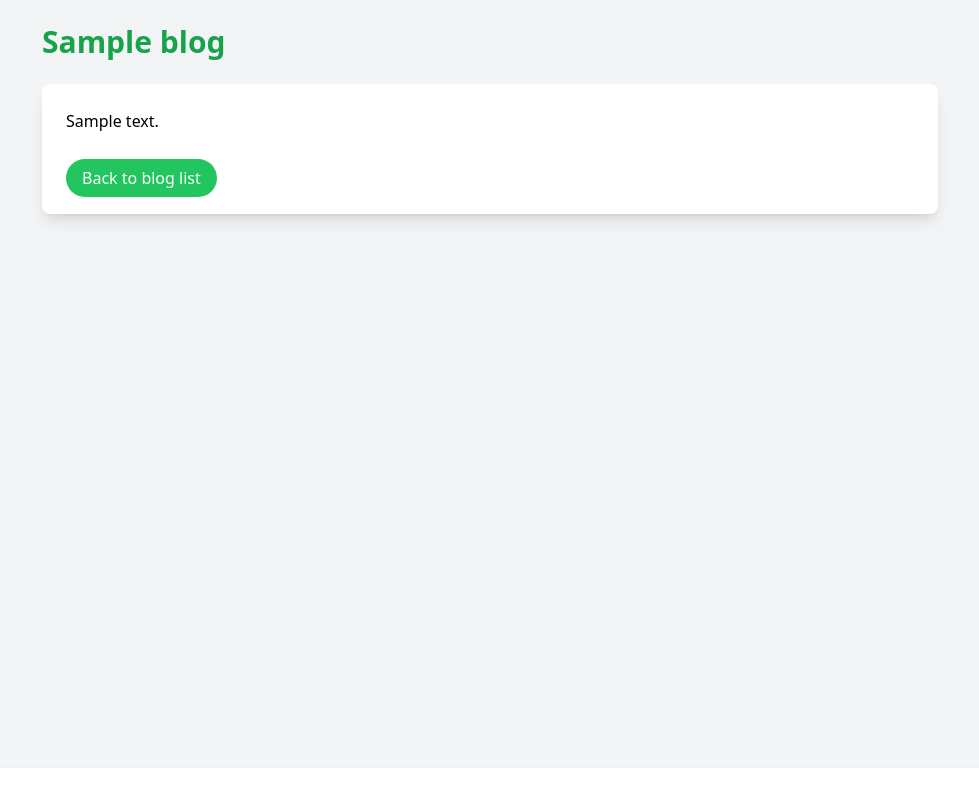
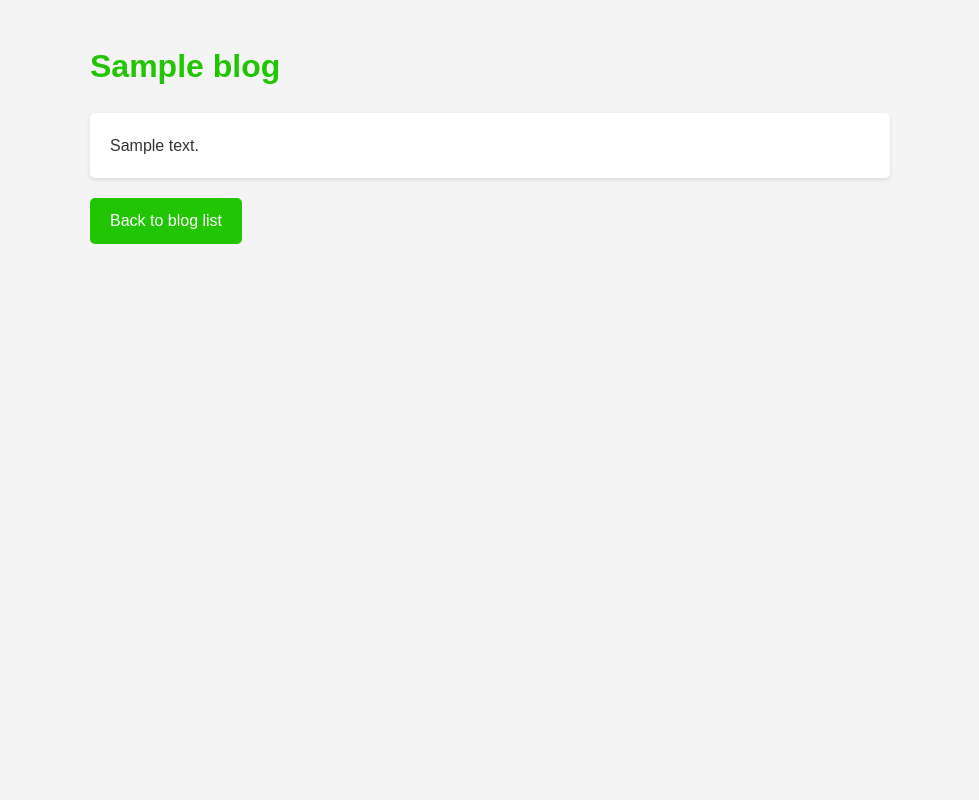
Before and after one commit to krishnanunnir/manhwarepo, a Flask app: template templates/blog_post.html in a window 1280 px wide. Shown: the whole page, without its empty margins (150-1129 px from the left). Run offline with Flask 3, Linux system fonts and the light colour scheme; the template is opened without the code that fills it: most values are stand-ins (such as "Sample title", 1, 10 or a date in 2020); some libraries are stand-ins or nearby versions.

Commit message:
cleanup: blogs

```diff
--- a/app.py
+++ b/app.py
@@ -189,7 +189,7 @@ def favicon():
 
 @app.route("/blogs")
 def list_blogs():
-    response = supabase.table("Blog").select("id,title").execute()
+    response = supabase.table("Blog").select("id,title,created_at").execute()
     blogs = response.data
     for blog in blogs:
         blog["slug"] = slugify(blog["title"])
@@ -212,7 +212,7 @@ def view_blog(blog_id, slug):
             url_for("view_blog", blog_id=blog_id, slug=slugify(blog["title"]))
         )
 
-    return render_template("blog_post.html", blog=blog)
+    return render_template("blog_post.html", blog=blog, title=blog["title"])
 
 
 if __name__ == "__main__":
--- a/templates/blog_list.html
+++ b/templates/blog_list.html
@@ -1,5 +1,7 @@
 {% extends "base.html" %}
 
+
+{% block title %}Blog Posts{% endblock %}
 {% block content %}
 <div class="max-w-4xl mx-auto">
     <h1 class="text-3xl font-bold mb-6 text-green-600">Blog Posts</h1>
@@ -9,7 +11,7 @@
             <li class="hover:bg-gray-100 transition duration-300 leading-relaxed">
                 <a href="{{ url_for('view_blog', blog_id=blog.id, slug=blog.slug) }}" class="block p-4">
                     <h2 class="text-xl font-semibold text-green-600 mb-2">{{ blog.title }}</h2>
-                    <p class="text-gray-600 text-sm">Published on: {{ blog.date }}</p>
+                    <p class="text-gray-600 text-sm">Published on: {{ blog.created_at }}</p>
                 </a>
             </li>
             {% endfor %}
--- a/templates/blog_post.html
+++ b/templates/blog_post.html
@@ -1,15 +1,80 @@
-{% extends "base.html" %}
+<!DOCTYPE html>
+<html lang="en">
+<head>
+    <meta charset="UTF-8">
+    <meta name="viewport" content="width=device-width, initial-scale=1.0">
+    <meta name="description" content="Read {{ blog.title }} on ManhwaRepo">
+    <meta name="keywords" content="manhwa, webtoon, korean comics, manga, ManhwaRepo, reading list">
+    <meta name="author" content="ManhwaRepo">
+    <meta name="robots" content="index, follow">
+    <link rel="canonical" href="{{ request.url }}">
+    <title>{{ blog.title }} | ManhwaRepo</title>
+    <!-- Favicon -->
+    <link rel="icon" type="image/png" href="{{ url_for('static', filename='images/favicon.png') }}">
+    <link rel="shortcut icon" href="{{ url_for('static', filename='favicon.ico') }}">
+    <!-- Open Graph tags -->
+    <meta property="og:title" content="{{ blog.title }} - ManhwaRepo">
+    <meta property="og:description" content="Read {{ blog.title }} on ManhwaRepo">
+    <meta property="og:image" content="{{ url_for('static', filename='images/og-image.jpg', _external=True) }}">
+    <meta property="og:url" content="{{ request.url }}">
+    <meta property="og:type" content="website">
+    <style>
+        body {
+            font-family: Arial, sans-serif;
+            line-height: 1.6;
+            color: #333;
+            max-width: 800px;
+            margin: 0 auto;
+            padding: 20px;
+            background-color: #f4f4f4;
+        }
+        h1 {
+            color: #22C504;
+            margin-bottom: 20px;
+        }
+        .blog-content {
+            background-color: white;
+            padding: 20px;
+            border-radius: 5px;
+            box-shadow: 0 2px 4px rgba(0,0,0,0.1);
+        }
+        .back-button {
+            display: inline-block;
+            margin-top: 20px;
+            padding: 10px 20px;
+            background-color: #22C504;
+            color: white;
+            text-decoration: none;
+            border-radius: 5px;
+            transition: background-color 0.3s;
+        }
+        .back-button:hover {
+            background-color: #1d5354;
+        }
+    </style>
+    <!-- Microsoft Clarity -->
+    <script type="text/javascript">
+        (function(c,l,a,r,i,t,y){
+            c[a]=c[a]||function(){(c[a].q=c[a].q||[]).push(arguments)};
+            t=l.createElement(r);t.async=1;t.src="https://www.clarity.ms/tag/"+i;
+            y=l.getElementsByTagName(r)[0];y.parentNode.insertBefore(t,y);
+        })(window, document, "clarity", "script", "o3juq1to1z");
+    </script>
+    <!-- Google tag (gtag.js) -->
+    <script async src="https://www.googletagmanager.com/gtag/js?id=G-YYPVFZTLJJ"></script>
+    <script>
+      window.dataLayer = window.dataLayer || [];
+      function gtag(){dataLayer.push(arguments);}
+      gtag('js', new Date());
 
-{% block content %}
-<div class="max-w-4xl mx-auto">
-    <h1 class="text-3xl font-bold mb-6 text-green-600">{{ blog.title }}</h1>
-    <div class="bg-white rounded-lg shadow-lg overflow-hidden p-6">
-        <div class="blog-content prose prose-green max-w-none leading-relaxed">
-            {{ blog.content|safe }}
-        </div>
-        <div class="mt-8">
-            <a href="{{ url_for('list_blogs') }}" class="bg-green-500 text-white px-4 py-2 rounded-full hover:bg-green-600 transition duration-300">Back to blog list</a>
-        </div>
+      gtag('config', 'G-YYPVFZTLJJ');
+    </script>
+</head>
+<body>
+    <h1>{{ blog.title }}</h1>
+    <div class="blog-content">
+        {{ blog.content|safe }}
     </div>
-</div>
-{% endblock %}
+    <a href="{{ url_for('list_blogs') }}" class="back-button">Back to blog list</a>
+</body>
+</html>
```
